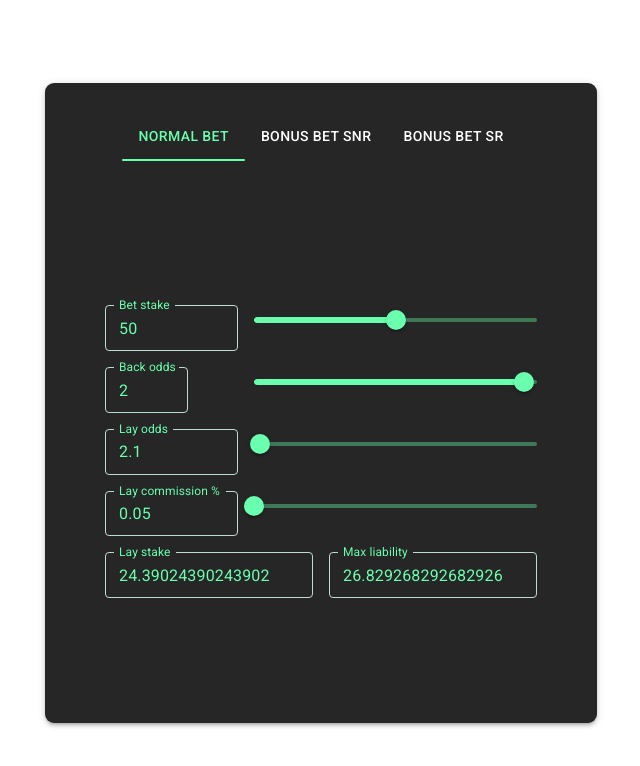
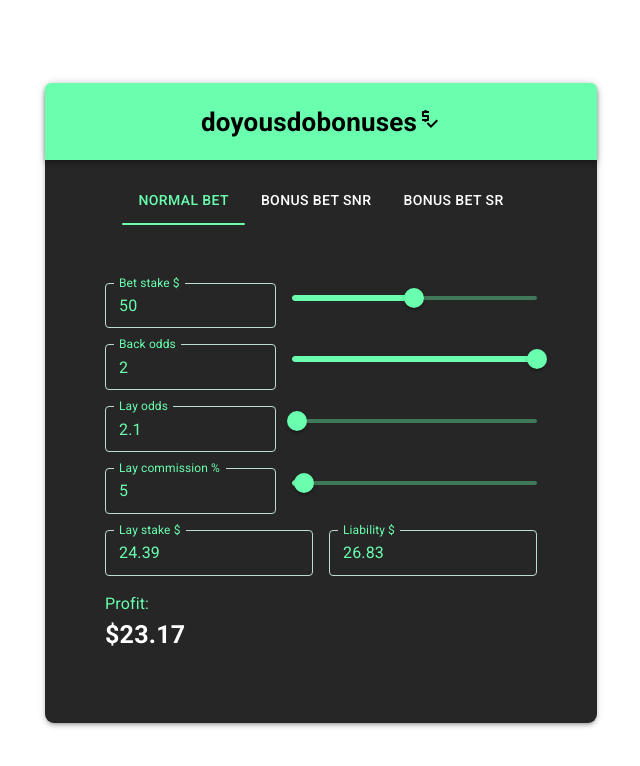
Before and after one commit to nhash46/doyousdobonuses, a React (Create React App) app: page / in a window 1280 px wide. Shown: the top 766 px of the page, without its empty margins (319-959 px from the left). Built offline with nearby package versions, Linux system fonts and the light colour scheme.

Commit message:
good enough for now
- need to add profit breakdown
- also tabs dont work yet

```diff
--- a/src/components/CalculatorInputFieldGrid.tsx
+++ b/src/components/CalculatorInputFieldGrid.tsx
@@ -6,7 +6,8 @@ import { styled } from '@mui/material/styles';
 import Paper from '@mui/material/Paper';
 import Slider from '@mui/material/Slider';
 import { useState, useEffect } from 'react';
-import { calcLiability, calcLayStakeBonusBetSNR } from '../functions/formulas';
+import { calcLiability, calcLayStakeBonusBetSNR, calcProfitBookieBonusBetSNR } from '../functions/formulas';
+import { Typography } from '@mui/material';
 
 const lightGreen = "#69ffae";
 const darkGreen = '#bddbd0'
@@ -17,7 +18,7 @@ export default function CalculatorInputFieldGrid() {
     const [ betStake, setBetStake ] = useState(50);
     const [ backOdds, setBackOdds ] = useState(2);
     const [ layOdds, setLayOdds ] = useState(2.10);
-    const [ layCommission, setLayCommission ] = useState(0.05);
+    const [ layCommission, setLayCommission ] = useState(5);
     const [ layStake, setLayStake ] = useState(calcLayStakeBonusBetSNR(backOdds, layOdds, layCommission, betStake));
     const [ liability, setLiability ] = useState(calcLiability(layStake, layOdds));
 
@@ -63,13 +64,21 @@ export default function CalculatorInputFieldGrid() {
         }
     };
 
+    const handleLayStakeLessThanZero = ():void => {
+        if (layStake < 0) {
+            setLayStake(0);
+        }
+    };
+
+
     useEffect(() => {
 
         setLayStake(calcLayStakeBonusBetSNR(backOdds, layOdds, layCommission, betStake));
         setLiability(calcLiability(layStake, layOdds));
         handleBackOddsGreaterThanLayOdds();
+        //handleLayStakeLessThanZero();
 
-    }, [betStake, backOdds, layOdds, layCommission, liability])
+    }, [betStake, backOdds, layOdds, layCommission, liability, layStake])
 
     return(
         <Box
@@ -77,7 +86,10 @@ export default function CalculatorInputFieldGrid() {
                 flexGrow: 1,
                 'ml':'60px',
                 'mr':'60px',
-                'mt':'20px',
+                'mt':'-3%',
+                '.Mui-focused': {
+                    'color':lightGreen
+                },
                 '.MuiFormLabel-root':{
                     'color':lightGreen
                 },
@@ -94,9 +106,6 @@ export default function CalculatorInputFieldGrid() {
                     'color':lightGreen
                 },
                 '.MuiSlider-rail': {
-                    'color':lightGreen
-                },
-                '.Mui-focued': {
                     'color':lightGreen
                 },
                 '.MuiInputBase-formControl': {
@@ -122,19 +131,19 @@ export default function CalculatorInputFieldGrid() {
             }}
         >
             <Grid container spacing={2}>
-                <Grid item xs={4}>
+                <Grid item xs={5}>
                     <TextField
                         value={betStake}
                         onChange={handleBetStakeInputChange}
                         id="outlined-number"
-                        label="Bet stake"
+                        label="Bet stake $"
                         type="number"
                         InputLabelProps={{
                             shrink: true,
                         }}
                     />
                 </Grid>
-                <Grid item xs={8}>
+                <Grid item xs={7}>
                     <Slider
                         value={betStake}
                         onChange={handleBetStakeSliderChange}
@@ -142,13 +151,13 @@ export default function CalculatorInputFieldGrid() {
                         valueLabelDisplay="auto"
                     />
                 </Grid>
-                <Grid item xs={4}>
+                <Grid item xs={5}>
                     <TextField
-                        value={backOdds}
+                        value={Number(backOdds.toFixed(1))}
                         InputProps={{
                             inputProps: {
                                 min: 0,
-                                max: layOdds
+                                step: 0.1
                             }
                         }}
                         onChange={handleBackOddsInputChange}
@@ -160,21 +169,27 @@ export default function CalculatorInputFieldGrid() {
                         }}
                     />
                 </Grid>
-                <Grid item xs={8}>
+                <Grid item xs={7}>
                     <Slider
                         value={backOdds}
                         step={0.1}
                         min={0}
-                        max={layOdds}
+                        max={layOdds-0.1}
                         onChange={handleBackOddsSliderChange}
                         defaultValue={50}
                         aria-label="Default"
                         valueLabelDisplay="auto"
                     />
                 </Grid>
-                <Grid item xs={4}>
+                <Grid item xs={5}>
                     <TextField
-                        value={layOdds}
+                        value={Number(layOdds.toFixed(1))}
+                        InputProps={{
+                            inputProps: {
+                                min: 0.1,
+                                step: 0.1
+                            }
+                        }}
                         onChange={handleLayOddsInputChange}
                         id="outlined-number"
                         label="Lay odds"
@@ -184,7 +199,7 @@ export default function CalculatorInputFieldGrid() {
                         }}
                     />
                 </Grid>
-                <Grid item xs={8}>
+                <Grid item xs={7}>
                     <Slider
                         onChange={handleLayOddsSliderChange}
                         value={layOdds}
@@ -194,10 +209,16 @@ export default function CalculatorInputFieldGrid() {
                         valueLabelDisplay="auto"
                     />
                 </Grid>
-                <Grid item xs={4}>
+                <Grid item xs={5}>
                     <TextField
                         onChange={handleLayCommissionInputChange}
                         value={layCommission}
+                        InputProps={{
+                            inputProps: {
+                                min: 0,
+                                step: 0.1
+                            }
+                        }}
                         id="outlined-number"
                         label="Lay commission %"
                         type="number"
@@ -206,7 +227,7 @@ export default function CalculatorInputFieldGrid() {
                         }}
                     />
                 </Grid>
-                <Grid item xs={8}>
+                <Grid item xs={7}>
                     <Slider
                         onChange={handleLayCommissionSliderChange}
                         value={layCommission}
@@ -217,10 +238,16 @@ export default function CalculatorInputFieldGrid() {
                 </Grid>
                 <Grid item xs={6}>
                     <TextField
-                        value={layStake}
+                        value={Number(layStake.toFixed(2))}
                         id="outlined-number"
-                        label="Lay stake"
+                        label="Lay stake $"
                         type="number"
+                        InputProps={{
+                            inputProps: {
+                                min: 0,
+                                step: 0.01
+                            }
+                        }}
                         InputLabelProps={{
                             shrink: true,
                         }}
@@ -229,15 +256,41 @@ export default function CalculatorInputFieldGrid() {
                 <Grid item xs={6}>
                     <TextField
                         onChange={handleLiabilityInputChange}
-                        value={liability}
+                        value={Number(liability.toFixed(2))}
                         id="outlined-number"
-                        label="Max liability"
+                        label="Liability $"
+                        InputProps={{
+                            inputProps: {
+                                min: 0,
+                                step: 0.01
+                            }
+                        }}
                         type="number"
                         InputLabelProps={{
                             shrink: true,
                         }}
                     />
                 </Grid>
+                <Grid item xs={6}>
+                    <Typography
+                        sx={{
+                            color: lightGreen
+                        }}
+                    >
+                        Profit: <span
+                        >
+                            <Typography
+                                sx={{
+                                    color: 'white',
+                                    fontSize: 25,
+                                    fontWeight: 600
+                                }}
+                            >
+                                ${calcProfitBookieBonusBetSNR(backOdds, betStake, layOdds, layStake)}
+                            </Typography>
+                        </span>
+                    </Typography>
+                </Grid>
             </Grid>
         </Box>
     );
--- a/src/components/CalculatorPaper.tsx
+++ b/src/components/CalculatorPaper.tsx
@@ -1,5 +1,12 @@
 import * as React from 'react';
 import Paper from '@mui/material/Paper';
+import AppBar from '@mui/material/AppBar';
+import Toolbar from '@mui/material/Toolbar';
+import IconButton from '@mui/material/IconButton';
+import MenuIcon from '@mui/icons-material/Menu';
+import Typography from '@mui/material/Typography';
+import Button from '@mui/material/Button';
+import PriceCheckIcon from '@mui/icons-material/PriceCheck';
 
 import CalculatorTabs from './CalculatorTabs';
 import CalculatorInputFieldGrid from './CalculatorInputFieldGrid';
@@ -16,10 +23,36 @@ export default function CalculatorPaper() {
             flexWrap: 'wrap',
             width: '100%',
             height: '80%',
-            minHeight: 'xl',
             borderRadius: '9px',
           }}
     >
+        <AppBar
+            position="static"
+            sx={{
+                backgroundColor: '#69ffae',
+                color: '#000',
+                height: '12%',
+                borderRadius: '6px 6px 0px 0px'
+            }}
+        >
+            <Toolbar>
+                <Typography
+                    textAlign='center'
+                    variant="h6"
+                    component="div"
+                    fontWeight='600'
+                    fontSize='30'
+                    sx={{
+                        flexGrow: 1,
+                        fontSize: 26,
+                        textAlign: 'center',
+                        paddingTop: '15px'
+                    }}>
+                    doyousdobonuses
+                    <PriceCheckIcon/>
+                </Typography>
+            </Toolbar>
+        </AppBar>
         <CalculatorTabs/>
         <CalculatorInputFieldGrid/>
     </Paper>
--- a/src/components/CalculatorTabs.tsx
+++ b/src/components/CalculatorTabs.tsx
@@ -12,7 +12,12 @@ export default function CalculatorTabs() {
   };
 
   return (
-    <Box sx={{ width: '100%' }}>
+    <Box sx=
+        {{
+            mt: '-15%',
+            width: '100%',
+            height: '5%'
+        }}>
         <Tabs
             sx={{
                 'mt': '30px',
--- a/src/functions/formulas.ts
+++ b/src/functions/formulas.ts
@@ -1,13 +1,13 @@
 export function calcProfitBookieBonusBetSNR( backOdds: number, betStake: number, layOdds: number, layStake: number) {
-    return ((backOdds - 1) * betStake) - ((layOdds - 1) * layStake);
+    return Number(((backOdds - 1) * betStake) - ((layOdds - 1) * layStake)).toFixed(2);
 }
 
 export function calcProfitLayBetBonusBetSNR ( layStake: number, layCommission: number) {
-    return (layStake * (1 - layCommission))
+    return (layStake * (1 - (layCommission/100)))
 }
 
 export function calcLayStakeBonusBetSNR ( backOdds: number, layOdds: number, layCommission: number, betStake: number ) {
-    return ((backOdds - 1)/(layOdds - layCommission)) * betStake;
+    return ((backOdds - 1)/(layOdds - (layCommission/100))) * betStake;
 }
 
 export function calcLiability( layStake: number,  layOdds: number) {
```
